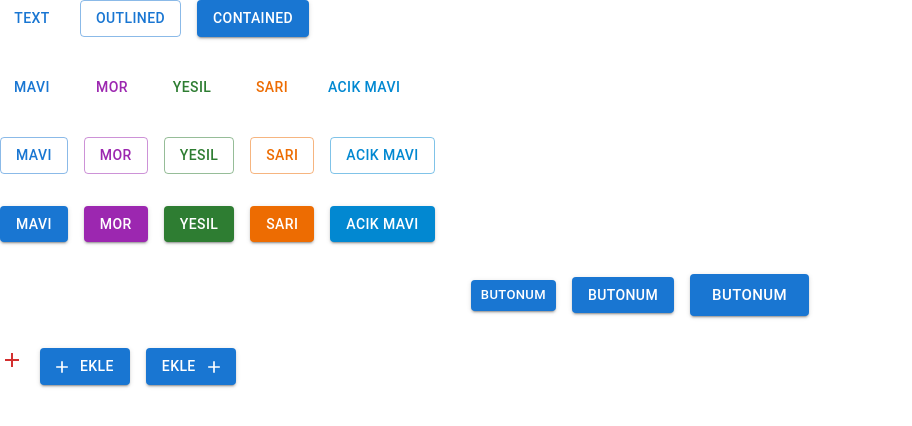
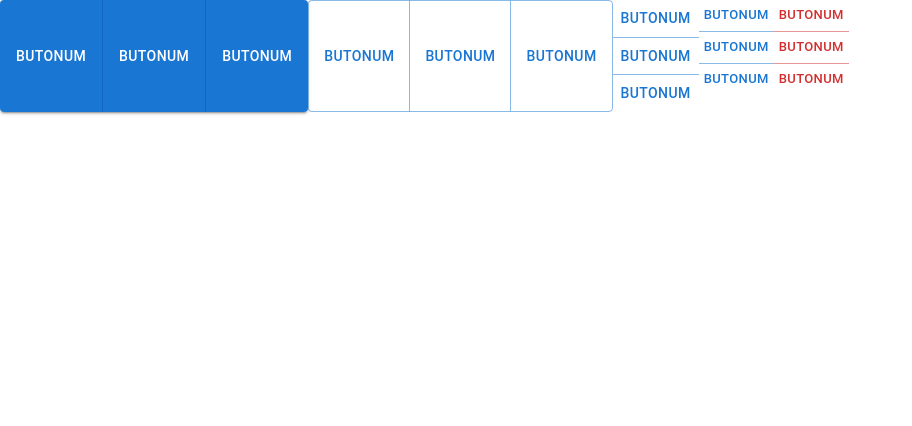
Before and after one commit to mhmtkarakas/MaterialUI, a React (Create React App) app in the folder materialui/: page / in a window 1280 px wide. Shown: the top 426 px of the page, without its empty margins (0-912 px from the left). Built offline with nearby package versions, Linux system fonts and the light colour scheme.

Commit message:
ButtonGroup

```diff
--- a/materialui/src/App.tsx
+++ b/materialui/src/App.tsx
@@ -3,12 +3,15 @@ import logo from './logo.svg';
 import './App.css';
 import LessonTypography from './components/LessonTypography';
 import LessonButton from './components/LessonButton';
+import LessonButtonGroup from './components/LessonButtonGroup';
+
 
 function App() {
   return (
     <div className="App">
     {/* <LessonTypography /> */}
-    <LessonButton />
+    {/* <LessonButton /> */}
+   <LessonButtonGroup />
     </div>
   );
 }
--- /dev/null
+++ b/materialui/src/components/LessonButtonGroup.tsx
@@ -0,0 +1,36 @@
+import React from 'react'
+import { Button,Stack, ButtonGroup } from '@mui/material';
+
+const LessonButtonGroup = () => {
+  return (
+    <Stack direction={"row"}>
+      <ButtonGroup variant="contained">
+        <Button>Butonum</Button>
+        <Button>Butonum</Button>
+        <Button>Butonum</Button>
+      </ButtonGroup>
+      <ButtonGroup variant="outlined">
+        <Button>Butonum</Button>
+        <Button>Butonum</Button>
+        <Button>Butonum</Button>
+      </ButtonGroup>
+      <ButtonGroup variant="text" orientation='vertical'>
+        <Button>Butonum</Button>
+        <Button>Butonum</Button>
+        <Button>Butonum</Button>
+      </ButtonGroup>
+      <ButtonGroup variant="text" orientation='vertical' size='small'>
+        <Button>Butonum</Button>
+        <Button>Butonum</Button>
+        <Button>Butonum</Button>
+      </ButtonGroup>
+      <ButtonGroup variant="text" orientation='vertical' size='small' color='error'>
+        <Button>Butonum</Button>
+        <Button>Butonum</Button>
+        <Button>Butonum</Button>
+      </ButtonGroup>
+    </Stack>
+  );
+}
+
+export default LessonButtonGroup
```
